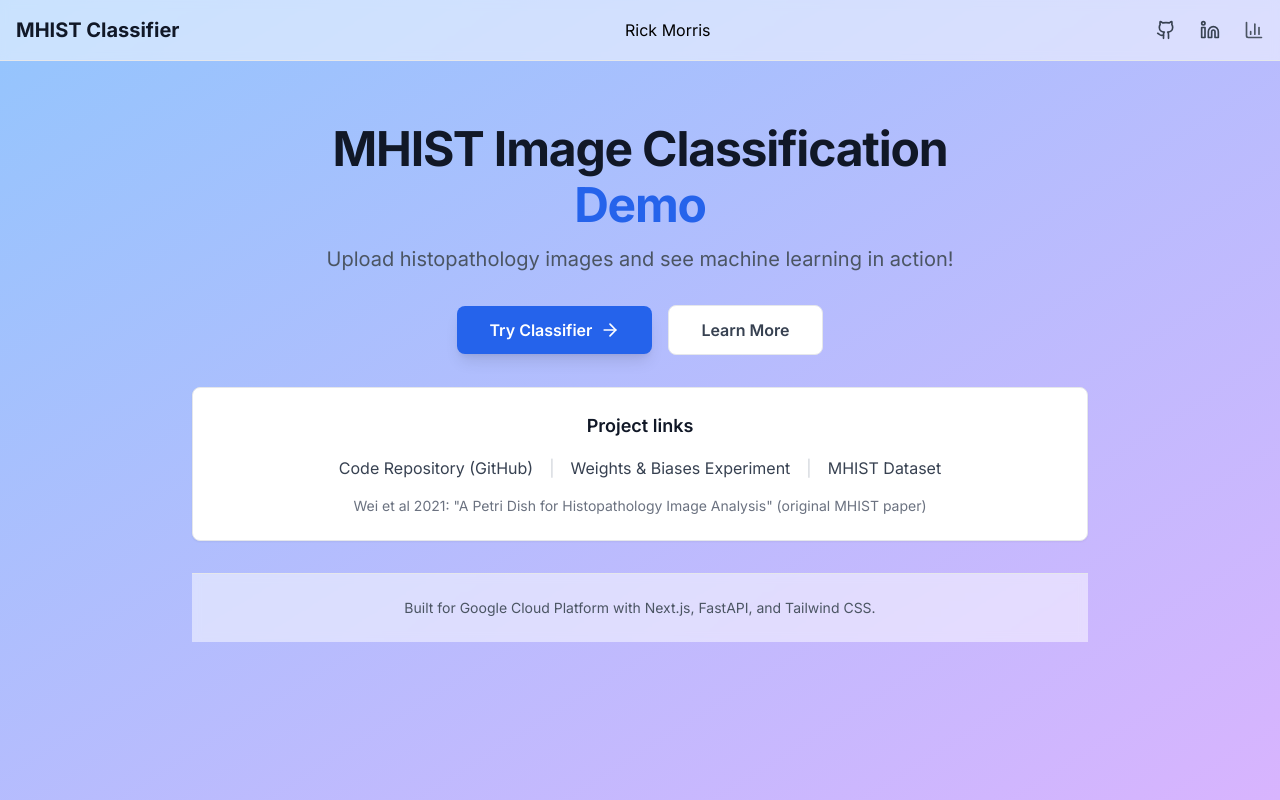
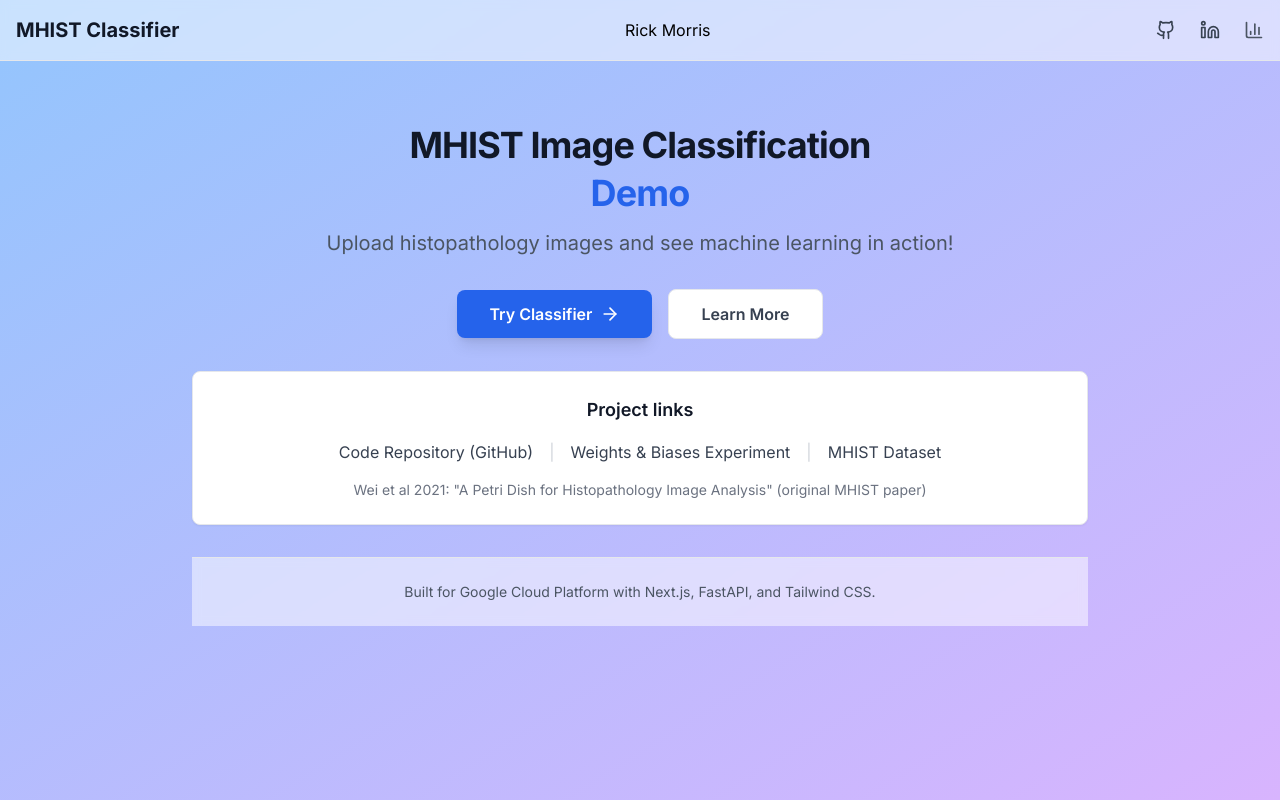
Before and after one commit to rmclimber/mhist_app, a Next.js app in the folder src/app/frontend/: page / in a window 1280 px wide. Built offline with nearby package versions, Linux system fonts and the light colour scheme; no server answers.

Commit message:
added a link and tweaked text size

```diff
--- a/src/app/frontend/app/layout.tsx
+++ b/src/app/frontend/app/layout.tsx
@@ -24,7 +24,9 @@ export default function RootLayout({
           <header className="border-b bg-white/50 backdrop-blur-sm">
             <div className="container mx-auto px-4 py-4 flex items-center justify-between">
               <div className="flex items-center gap-2">
-                <h1 className="text-xl font-bold text-gray-900">MHIST Classifier</h1>
+                <a href="/" className="text-gray-900 hover:text-gray-700 transition-colors">
+                  <h1 className="text-xl font-bold text-gray-900">MHIST Classifier</h1>
+                </a>
               </div>
 
             <div>
--- a/src/app/frontend/app/page.tsx
+++ b/src/app/frontend/app/page.tsx
@@ -9,7 +9,7 @@ export default function Homepage() {
         <div className="max-w-4xl mx-auto text-center space-y-8">
           {/* Title */}
           <div className="space-y-4">
-            <h2 className="text-5xl font-bold text-gray-900 tracking-tight">
+            <h2 className="text-4xl font-bold text-gray-900 tracking-tight">
               MHIST Image Classification <span className="block text-blue-600 mt-2">Demo</span>
             </h2>
             <p className="text-xl text-gray-600 max-w-2xl mx-auto">
```
